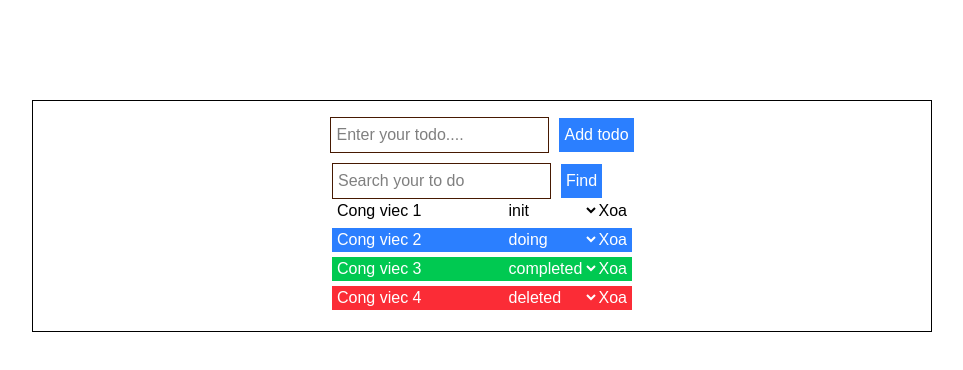
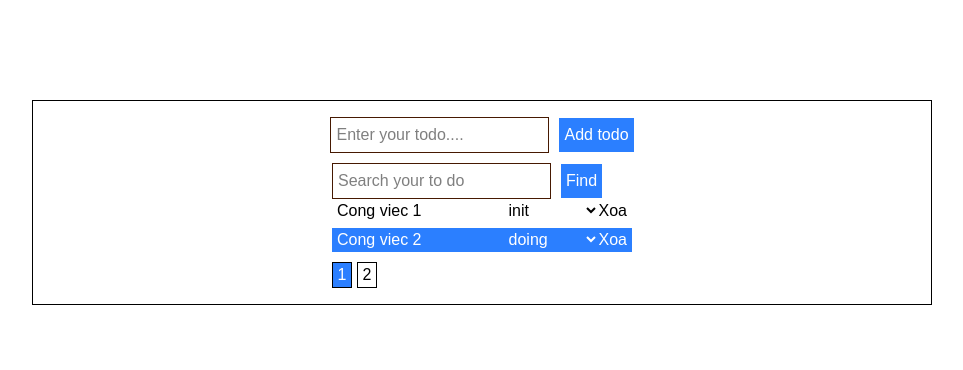
Before and after one commit to ThanhDuy2024/learn-frontend, a React (Vite) app in the folder Vite/learn-reactJS/: page / in a window 1280 px wide. Shown: the top 370 px of the page, without its empty margins (158-1121 px from the left). Built offline with nearby package versions, Linux system fonts and the light colour scheme.

Commit message:
[Vite] Pagination to do list

```diff
--- a/Vite/learn-reactJS/src/components/Todo/Todo.jsx
+++ b/Vite/learn-reactJS/src/components/Todo/Todo.jsx
@@ -27,7 +27,9 @@ export const Todo = () => {
   const [todoList, setTodoList] = useState(data);
   const [rawData, setRawData] = useState(todoList);
   const [search, setSearch] = useState("");
-
+  const [totalPage, setTotalPage] = useState(1);
+  const [currentPage, setCurrentPage] = useState(1);
+  const [dataFinal, setDataFinal] = useState(rawData);
   useEffect(() => {
     if(search) {
       const regex = new RegExp(search, "i");
@@ -41,6 +43,19 @@ export const Todo = () => {
       setRawData(todoList);
     }
   }, [search]);
+
+  useEffect(() => {
+    const limit = 2;
+    const pages = Math.ceil(rawData.length / limit);
+    if(currentPage > pages || pages.length == 0) {
+      setTotalPage(1);
+    } else {
+      setTotalPage(pages);
+    }
+
+    const pagination = rawData.slice(((currentPage - 1) * limit),  (currentPage - 1) * limit + limit);
+    setDataFinal(pagination);
+  }, [currentPage, rawData]);
 
   useEffect(() => {
     setRawData(todoList);
@@ -83,6 +98,10 @@ export const Todo = () => {
     setSearch(keyword);
     event.target.search.value = "";
   }
+
+  const handlePage = (page) => {
+    setCurrentPage(page);
+  }
   return (
     <div className="w-[900px] mx-auto mt-[100px] border border-black-600 p-4">
       <form action="" className="text-center" onSubmit={handleSubmit}>
@@ -96,7 +115,7 @@ export const Todo = () => {
           <button className="bg-blue-500 text-white p-[5px] cursor-pointer">Find</button>
         </form>
         <ul>
-          {rawData.map((item) =>
+          {dataFinal.map((item) =>
             <>
               <li key={item.id} className={
                 `mb-[5px]
@@ -121,6 +140,11 @@ export const Todo = () => {
           )}
         </ul>
       </div>
+      <div className="w-[300px] mx-auto mt-[10px]">
+        {Array(totalPage).fill("").map((item, index) =>
+          <button className={`border border-black w-[20px] mr-[5px] cursor-pointer ${currentPage == index + 1 ? "bg-blue-500 text-white" : ""}`} name="pagination" onClick={() => handlePage(index+1)}>{index+1}</button>
+        )}
+      </div>
     </div>
   )
 }
```
